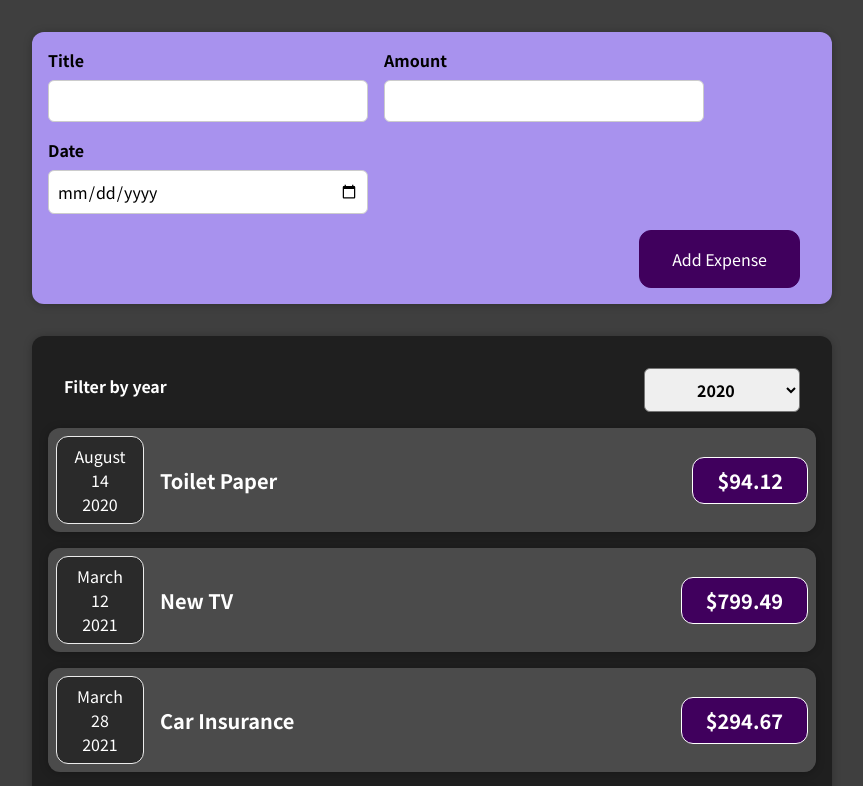
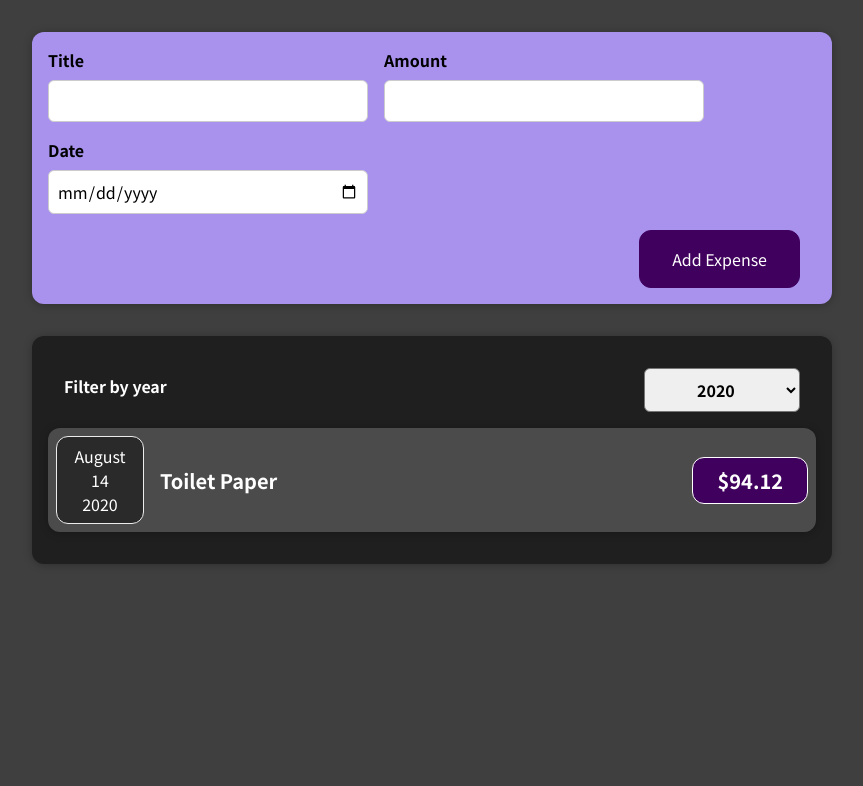
Before and after one commit to filipecamargos/React-App-Expenser-Tracker, a React (Create React App) app: page / in a window 1280 px wide. Shown: the top 786 px of the page, without its empty margins (208-1071 px from the left). Built offline with nearby package versions, Linux system fonts and the light colour scheme.

Commit message:
Logic for filter added

```diff
--- a/src/components/Expenses/Expenses.js
+++ b/src/components/Expenses/Expenses.js
@@ -1,4 +1,4 @@
-import React, {useState} from 'react';
+import React, { useState } from "react";
 
 import ExpenseItem from "./ExpenseItem";
 import Card from "../UI/Card";
@@ -7,26 +7,34 @@ import ExpensesFilter from "./ExpensesFilter";
 import "./Expenses.css";
 
 const Expenses = (props) => {
-  const [filteredYear, setFilteredYear] = useState('2020');
+  const [filteredYear, setFilteredYear] = useState("2020");
 
   //Update the filtered state
   const filterHandler = (enteredDate) => {
     setFilteredYear(enteredDate);
   };
 
+  //Filter the data based on the year
+  const filteredExpenses = props.items.filter(expenses => {
+    return expenses.date.getFullYear().toString() === filteredYear;
+  });
+
   return (
     <div>
       <Card className="expenses">
-      <ExpensesFilter selectedYear={filteredYear} onFilterDateSelected={filterHandler} />
-      {props.items.map((expense) => (
+        <ExpensesFilter
+          selectedYear={filteredYear}
+          onFilterDateSelected={filterHandler}
+        />
+        {filteredExpenses.map((expense) => (
           <ExpenseItem
             key={expense.id}
             title={expense.title}
             amount={expense.amount}
             date={expense.date}
           ></ExpenseItem>
-      ))}
-     </Card>
+        ))}
+      </Card>
     </div>
   );
 };
```
